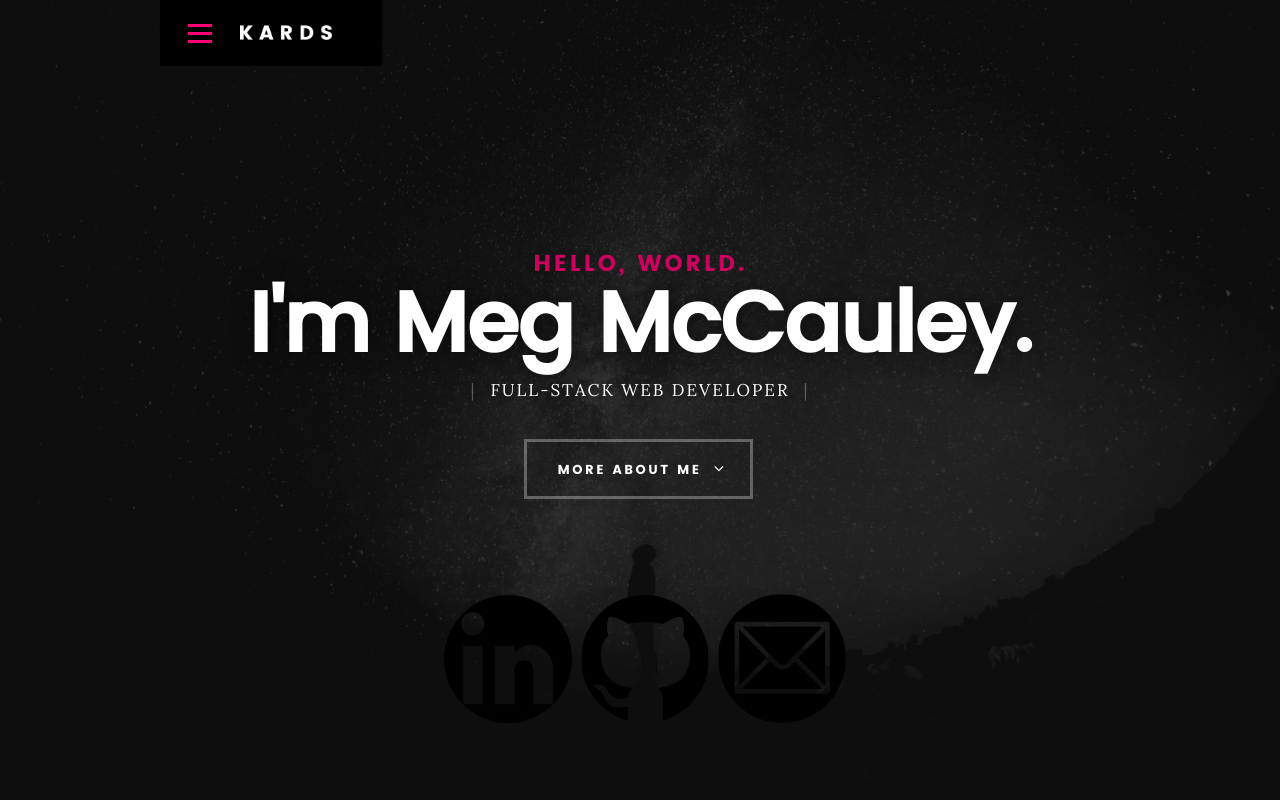
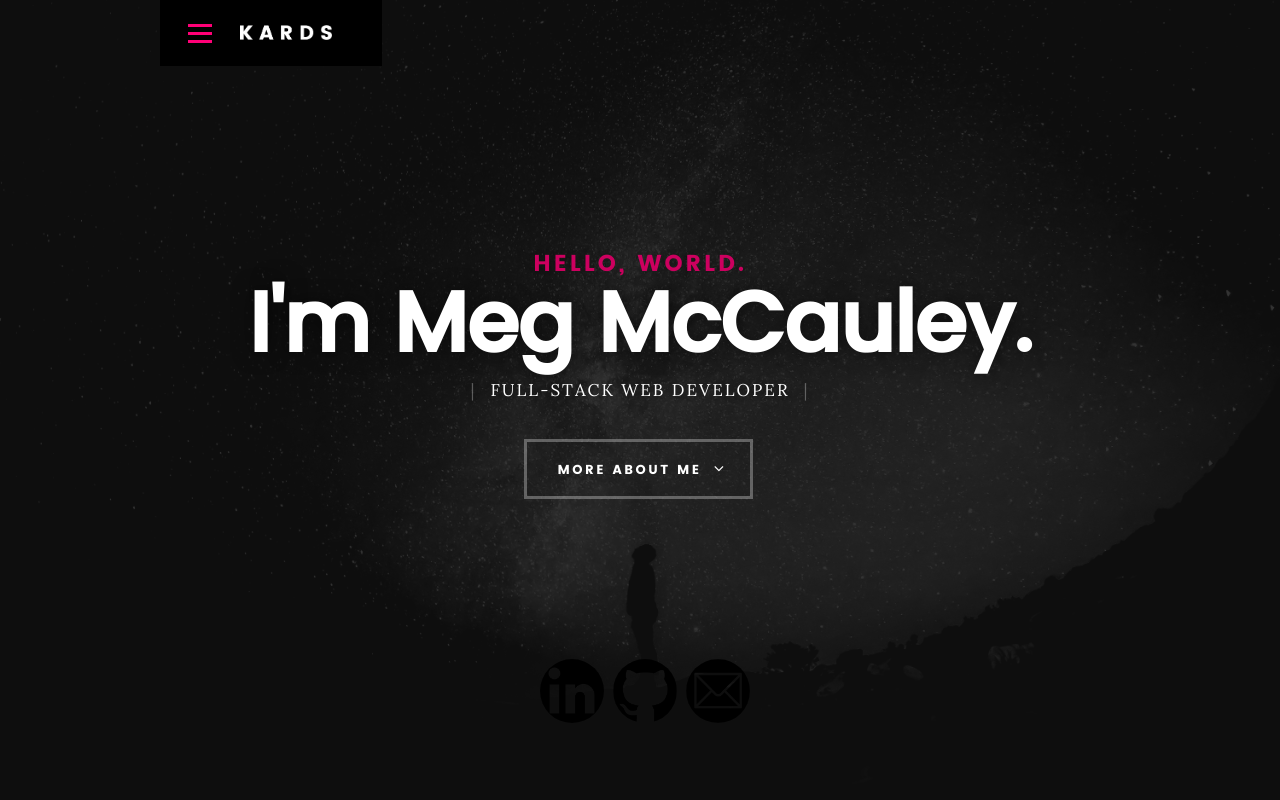
Before and after one commit to Megruh/Megruh.github.io, a plain HTML site: page index.html in a window 1280 px wide. Shown: the top 800 px of the page. Drawn offline with nearby package versions, Linux system fonts and the light colour scheme; files whose address does not match are found by name.

Commit message:
fixed social media logos

```diff
--- a/css/main.css
+++ b/css/main.css
@@ -1397,7 +1397,7 @@ header .logo a {
 
 .social-media-logo {
     border-radius: 50%;
-    width: 10vw;
+    width: 5vw;
     text-decoration: none;
 	mix-blend-mode: multiply;
 }
```
